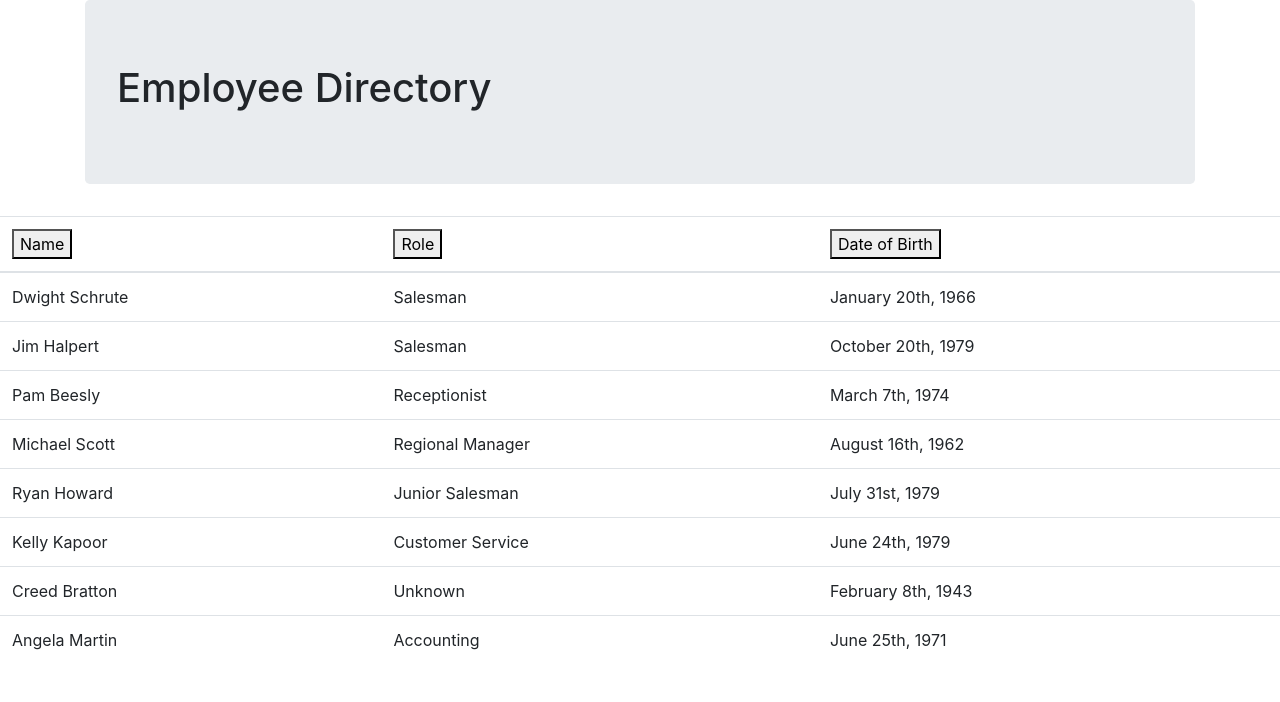
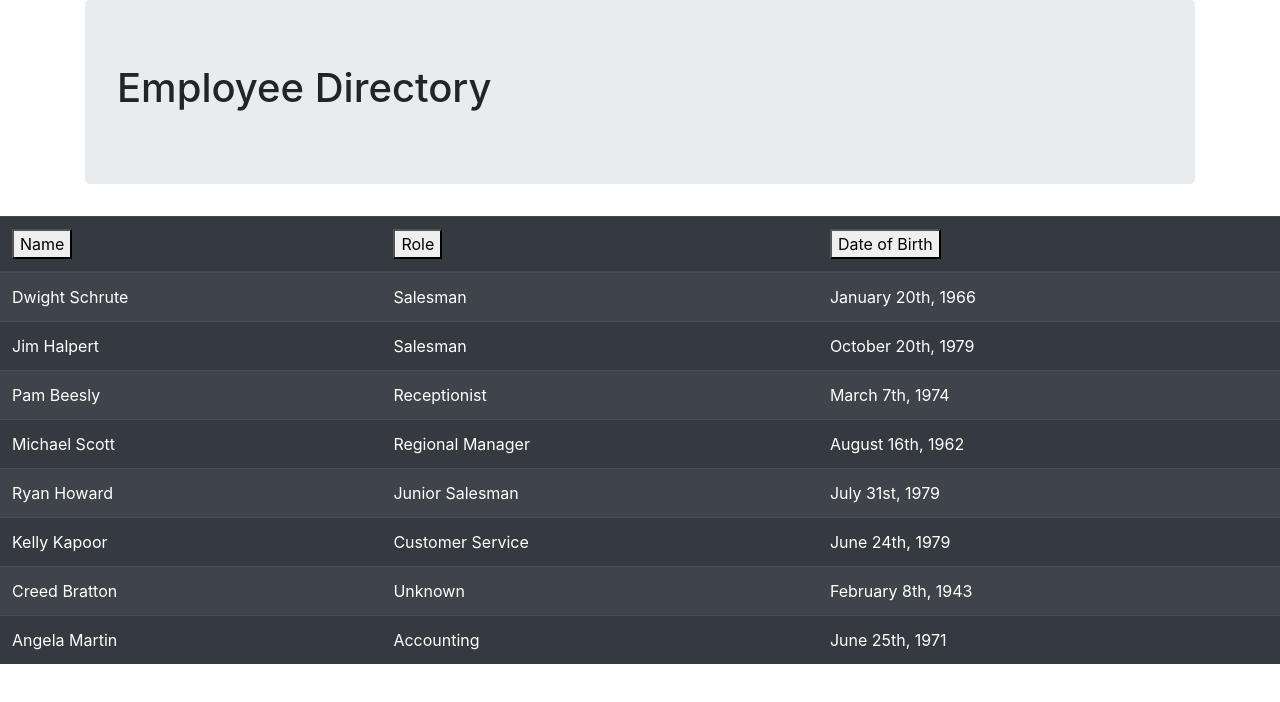
Before and after one commit to nwsanfor24/react-employee-directory, a React (Create React App) app in the folder employee-directory/: page / in a window 1280 px wide. Shown: the top 702 px of the page. Built offline with nearby package versions, Linux system fonts and the light colour scheme.

Commit message:
more table styling

```diff
--- a/employee-directory/src/components/Table.js
+++ b/employee-directory/src/components/Table.js
@@ -43,7 +43,7 @@ const EmployeeTable = (props) => {
         return sortConfig.key === name ? sortConfig.direction : undefined;
     };
     return (
-        <table className="table">
+        <table className="table table-dark table-striped">
             <thead>
                 <tr>
                     <th scope="col">
```
